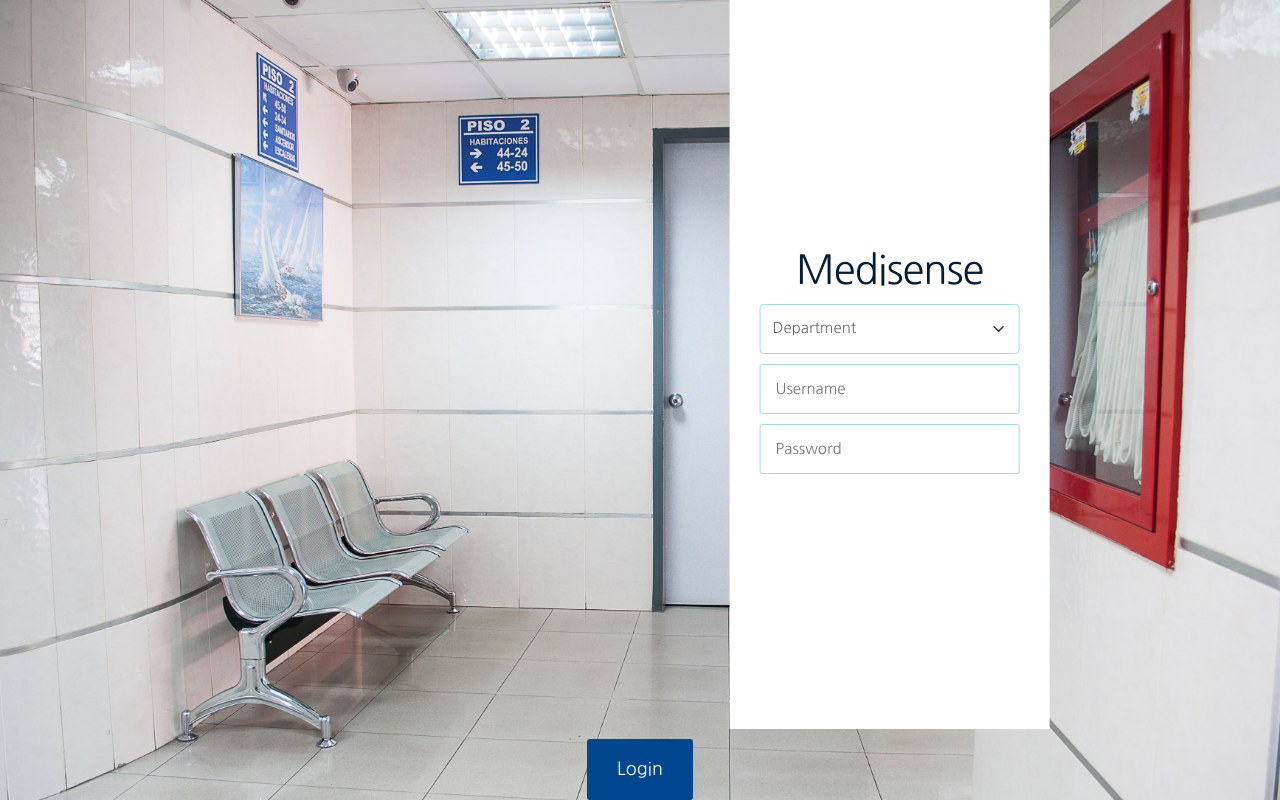
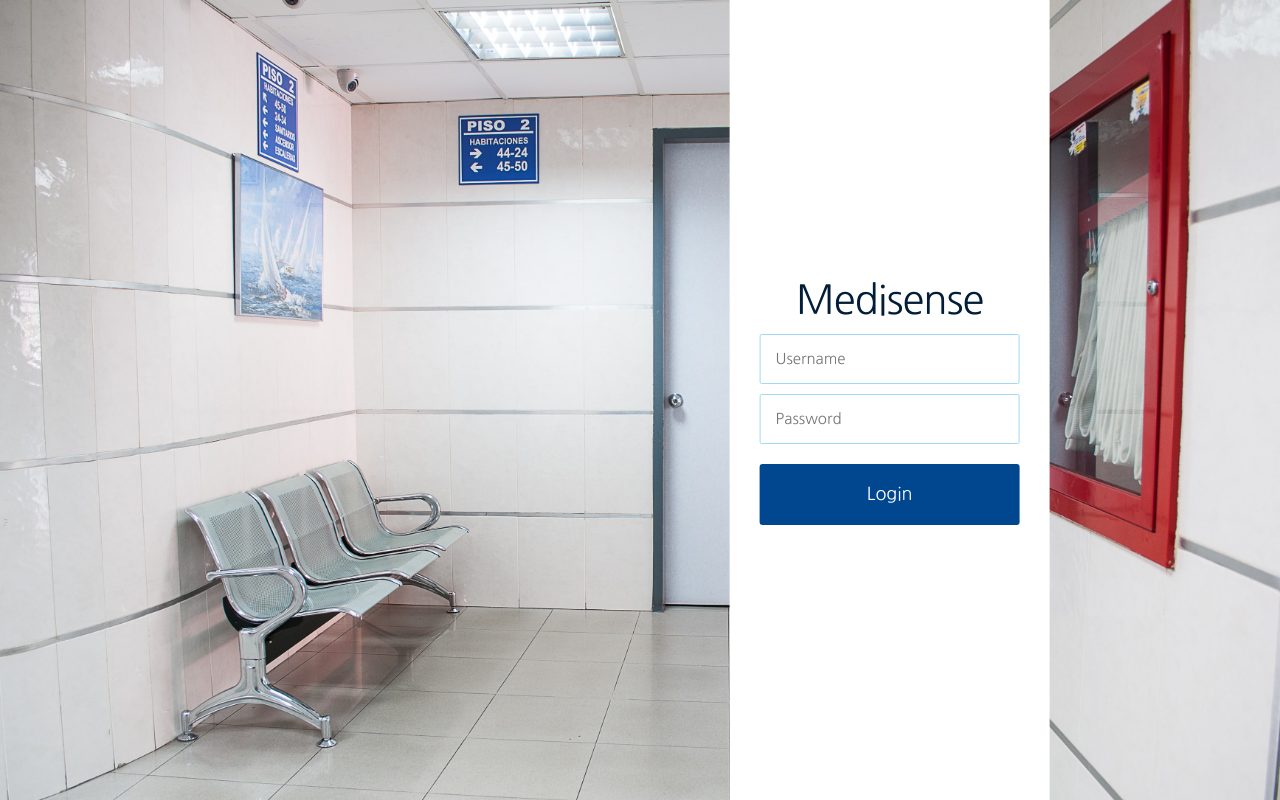
Before and after one commit to AnukaFonseka/Medisense, a React (Create React App) app in the folder management-ui/: page /login in a window 1280 px wide. Built offline with nearby package versions, Linux system fonts and the light colour scheme.

Commit message:
re arranged the styles in Login.jsx

```diff
--- a/management-ui/src/views/Login/Login.jsx
+++ b/management-ui/src/views/Login/Login.jsx
@@ -28,16 +28,10 @@
     return (
         <div>
             <div className='login'>
-                <form className='login__form'>
+                <div className='login__form'>
+                <form className='login__form__inputs'>
 
                     <h1>Medisense</h1>
-
-                    <select className="form-select" aria-label="Default select example">
-                        <option selected>Department</option>
-                        <option value="1">Admin</option>
-                        <option value="2">Reception</option>
-                        <option value="3">Mini Lab</option>
-                    </select>
 
                     <input
                         type="text"
@@ -52,7 +46,7 @@
                         onChange={(e) => setPassword(e.target.value)}
                     />
 
-                    <div>
+                    <div className={"feedback"}>
                         {displayLoginError && user.status === '420' ?
                             <p>
                                 Username or password invalid
@@ -77,6 +71,7 @@
                         }}
                 > Login
                 </button>
+                </div>
 
             </div>
         </div>
--- a/management-ui/src/views/Login/login.css
+++ b/management-ui/src/views/Login/login.css
@@ -22,7 +22,7 @@
 
 }
 
-.login__form > h1 {
+.login__form__inputs > h1 {
     font-size: 40px !important;
     margin-bottom: 15px;
     padding-bottom: 10px;
@@ -30,19 +30,10 @@
     color: #011d38;
     text-align: center;
     padding-left: 0;
+    width: 100%;
 }
 
-.login__form > select {
-    margin-bottom: 10px;
-    border: 1px solid #A1DBF1;
-    color: rgb(108, 107, 107);
-    font-family: 'Nanum Gothic', sans-serif;
-    font-size: 15px;
-    height: 50px;
-
-}
-
-.login__form > input {
+.login__form__inputs > input {
     /* min-width: 380px; */
     padding: 20px 0;
     padding-left: 15px;
@@ -52,6 +43,7 @@
     border-radius: 2px;
     font-size: 15px;
     height: 50px;
+    width: 100%;
 }
 
 
@@ -71,3 +63,7 @@
     background-color: #3F3F4E;
     color: white;
 }
+
+.feedback > p {
+    color: red;
+}
```
